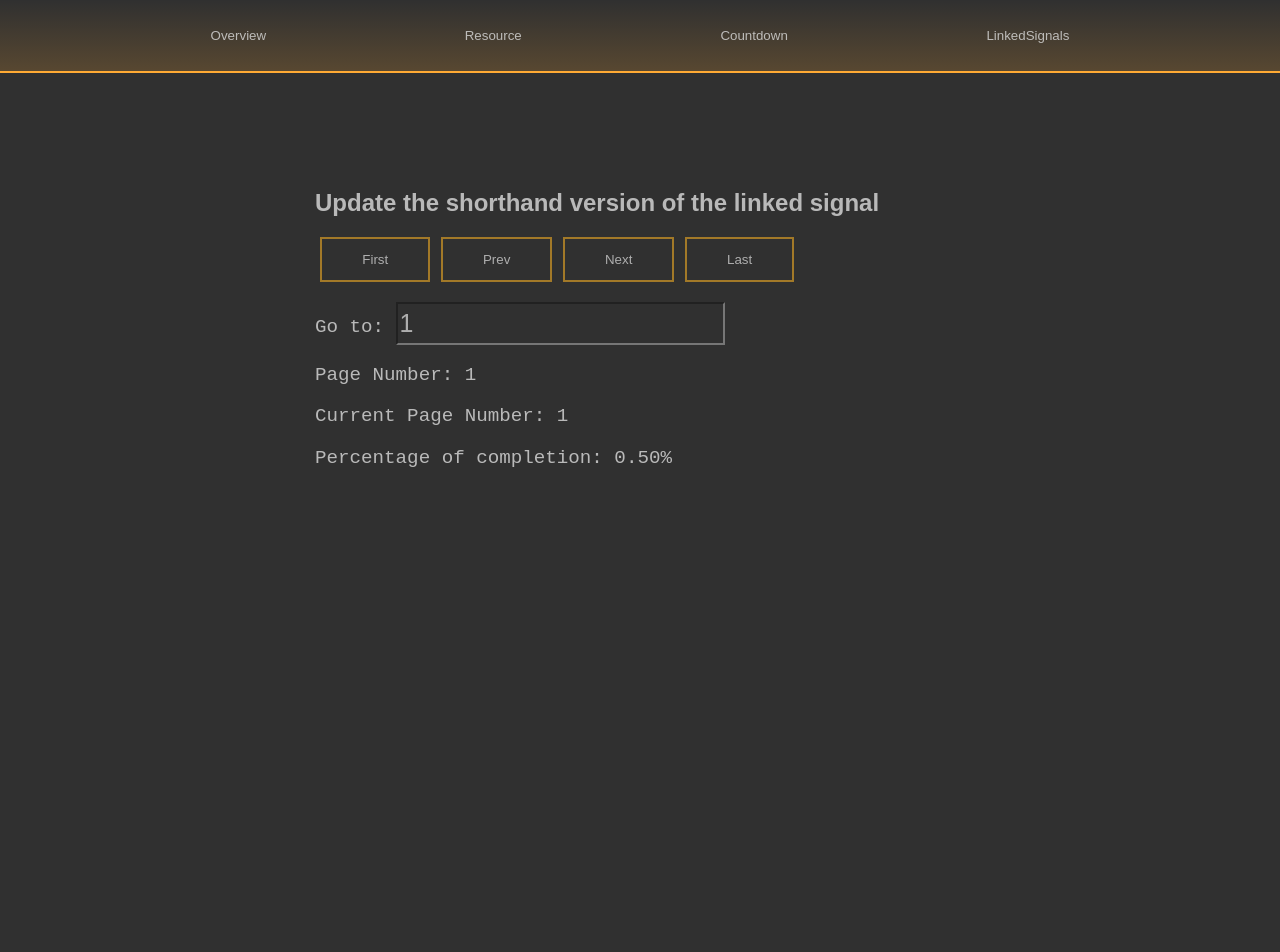
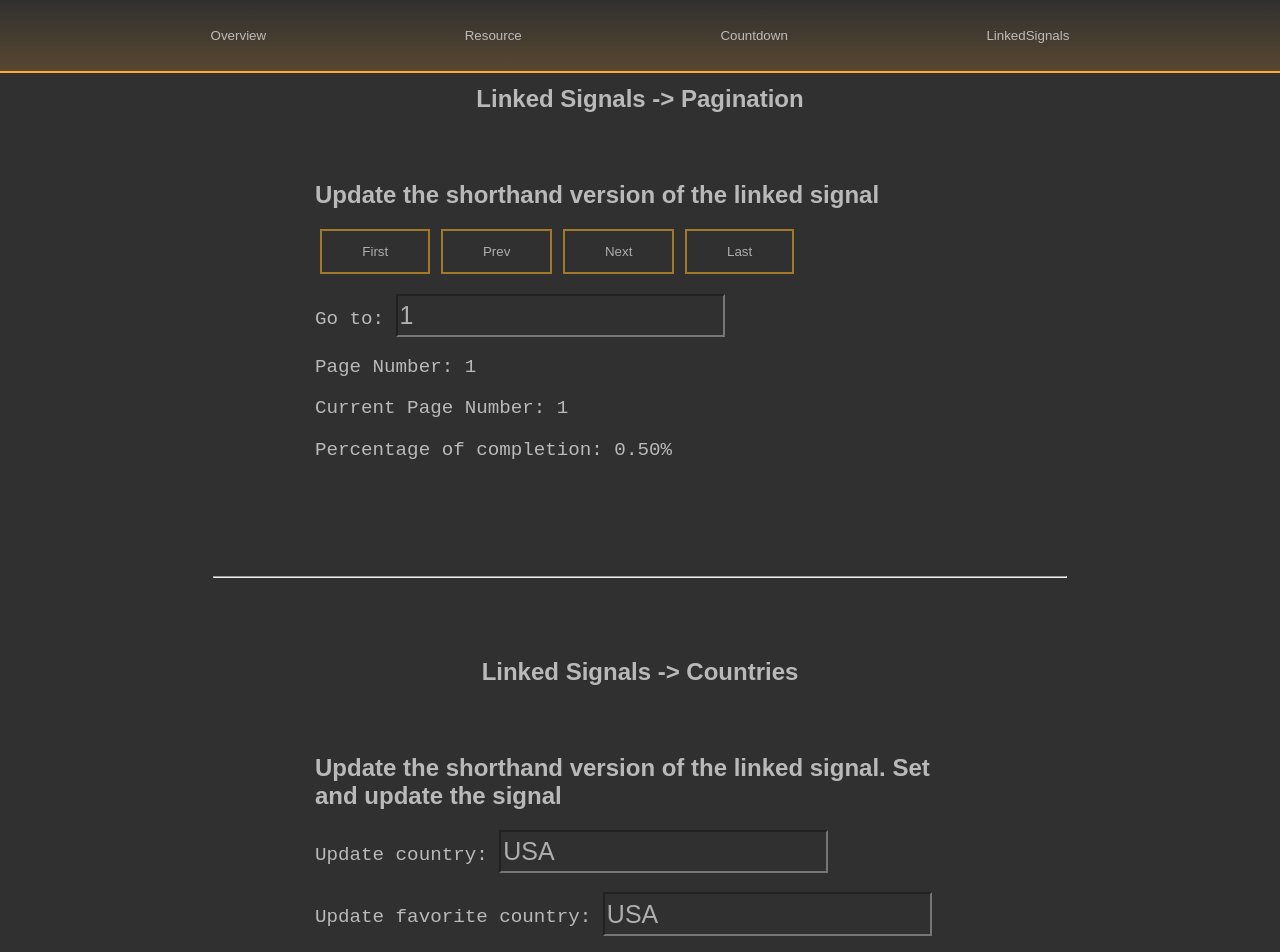
Before and after one commit to yohagos/ng-signals, an Angular app: page /linked in a window 1280 px wide. Shown: the top 952 px of the page. Before the commit the page ends 800 px from the top, so only its background shows below. Built offline with nearby package versions, Linux system fonts and the light colour scheme.

Commit message:
Linked signals country (#4)
* refactoring into seperate component

* refactoring to overview component for linkedsignals

* added linked signals for countries component

```diff
--- /dev/null
+++ b/src/app/linked-signals/linked-signals-countries/linked-signals-countries.ts
@@ -0,0 +1,65 @@
+import { Component, computed, linkedSignal, signal } from '@angular/core';
+import { FormsModule } from '@angular/forms';
+
+@Component({
+  selector: 'app-linked-signals-countries',
+  imports: [
+    FormsModule,
+  ],
+  template: `
+    <div class="linked-signals-countries-container">
+      <h2>Update the shorthand version of the linked signal. Set and update the signal</h2>
+    <p>Update country: <input [(ngModel)]="country" /></p>
+    <p>Update favorite country: <input [(ngModel)]="favoriteCountry" /></p>
+    <button (click)="country.set('United States of America')">Reset</button>
+    <button (click)="changeCountry()">Update source and linked signal</button>
+    <p>Country: {{ country() }}</p>
+    <p>Favorite Country: {{ favoriteCountry() }}</p>
+    <p>Reversed Country: {{ reversedFavoriteCountry() }}</p>
+    </div>
+  `,
+  styles: `
+    .linked-signals-countries-container {
+      width: 650px;
+      margin: 2em auto;
+      padding: 1em;
+      align-items: center;
+    }
+
+    button {
+      margin: auto 0.4em;
+      padding: 1em 3em;
+      border: 2px solid #e5a323a1;
+      color: #eeeeeea9;
+      background-color: transparent;
+    }
+
+    input {
+      background-color: transparent;
+      height: 1.5em;
+      color: #eeeeeea9;
+      font-size: 1.3em;
+    }
+
+    button:hover {
+      background-color: #e5a323a1;
+
+      transition: background-color 1.5s ease;
+    }
+
+    p {
+      font-size: 1.2em;
+    }
+  `
+})
+export class LinkedSignalsCountries {
+  country = signal('USA')
+  favoriteCountry = linkedSignal(() => this.country())
+
+  reversedFavoriteCountry = computed(() => this.favoriteCountry().split("").reverse().join())
+
+  changeCountry() {
+    this.country.set("Canada")
+    this.favoriteCountry.update((c) => c.toUpperCase())
+  }
+}
--- /dev/null
+++ b/src/app/linked-signals/linked-signals-pagination/linked-signals-pagination.ts
@@ -0,0 +1,81 @@
+import { CommonModule } from '@angular/common';
+import { Component, computed, linkedSignal, signal } from '@angular/core';
+import { FormsModule } from '@angular/forms';
+
+const LAST_PAGE = 200;
+
+@Component({
+  selector: 'app-linked-signals-pagination',
+  imports: [
+    CommonModule,
+    FormsModule,
+  ],
+  template: `
+    <div class="container">
+      <h2>Update the shorthand version of the linked signal</h2>
+    <div>
+      <button (click)="pageNumber.set(1)">First</button>
+      <button (click)="changePageNumber(-1)">Prev</button>
+      <button (click)="changePageNumber(1)">Next</button>
+      <button (click)="pageNumber.set(lastPage)">Last</button>
+      <p>Go to: <input type="number" [(ngModel)]="pageNumber" /></p>
+    </div>
+    <p>Page Number: {{ pageNumber() }}</p>
+    <p>Current Page Number: {{ currentPageNumber() }}</p>
+    <p>Percentage of completion: {{ precentageOfCompletion() }}</p>
+    </div>
+  `,
+  styles: `
+    .container {
+      width: 650px;
+      margin: 2em auto;
+      padding: 1em;
+      align-items: center;
+    }
+
+    button {
+      margin: auto 0.4em;
+      padding: 1em 3em;
+      border: 2px solid #e5a323a1;
+      color: #eeeeeea9;
+      background-color: transparent;
+    }
+
+    input {
+      background-color: transparent;
+      height: 1.5em;
+      color: #eeeeeea9;
+      font-size: 1.3em;
+    }
+
+    button:hover {
+      background-color: #e5a323a1;
+
+      transition: background-color 1.5s ease;
+    }
+
+    p {
+      font-size: 1.2em;
+    }
+  `
+})
+export class LinkedSignalsPagination {
+lastPage = LAST_PAGE
+  pageNumber = signal(1)
+
+  currentPageNumber = linkedSignal<number, number>({
+    source: this.pageNumber,
+    computation: (pageNumber, previous) => {
+      if (!previous) {
+        return pageNumber
+      }
+      return (pageNumber < 1 || pageNumber > LAST_PAGE) ? previous.value : pageNumber
+    }
+  })
+
+  precentageOfCompletion = computed(() => `${((this.currentPageNumber() * 1.0) * 100 / LAST_PAGE).toFixed(2)}%`)
+
+  changePageNumber(offset: number) {
+    this.pageNumber.update((val) => Math.max(1, Math.min(LAST_PAGE, val + offset)))
+  }
+}
--- a/src/app/linked-signals/linked-signals.ts
+++ b/src/app/linked-signals/linked-signals.ts
@@ -1,81 +1,45 @@
 import { CommonModule } from '@angular/common';
-import { Component, computed, linkedSignal, signal } from '@angular/core';
+import { Component } from '@angular/core';
 import { FormsModule } from '@angular/forms';
+import { LinkedSignalsPagination } from "./linked-signals-pagination/linked-signals-pagination";
+import { LinkedSignalsCountries } from "./linked-signals-countries/linked-signals-countries";
 
-const LAST_PAGE = 200;
 
 @Component({
   selector: 'app-linked-signals',
   imports: [
     CommonModule,
     FormsModule,
-  ],
+    LinkedSignalsPagination,
+    LinkedSignalsCountries
+],
   template: `
-    <div class="container">
-      <h2>Update the shorthand version of the linked signal</h2>
-    <div>
-      <button (click)="pageNumber.set(1)">First</button>
-      <button (click)="changePageNumber(-1)">Prev</button>
-      <button (click)="changePageNumber(1)">Next</button>
-      <button (click)="pageNumber.set(lastPage)">Last</button>
-      <p>Go to: <input type="number" [(ngModel)]="pageNumber" /></p>
+    <h2>Linked Signals -> Pagination</h2>
+    <app-linked-signals-pagination></app-linked-signals-pagination>
+    <div class="separation">
+      <hr>
     </div>
-    <p>Page Number: {{ pageNumber() }}</p>
-    <p>Current Page Number: {{ currentPageNumber() }}</p>
-    <p>Percentage of completion: {{ precentageOfCompletion() }}</p>
-    </div>
+    <h2>Linked Signals -> Countries</h2>
+    <app-linked-signals-countries></app-linked-signals-countries>
   `,
   styles: `
-    .container {
-      width: 650px;
-      margin: 5em auto;
-      padding: 1em;
-      align-items: center;
+    .separation {
+      margin: 3em auto;
+      padding: 2em;
     }
 
-    button {
-      margin: auto 0.4em;
-      padding: 1em 3em;
-      border: 2px solid #e5a323a1;
-      color: #eeeeeea9;
-      background-color: transparent;
+    h2 {
+      margin: 0.5em auto;
+      display: flex;
+      justify-content: center;
     }
 
-    input {
-      background-color: transparent;
-      height: 1.5em;
-      color: #eeeeeea9;
-      font-size: 1.3em;
-    }
-
-    button:hover {
-      background-color: #e5a323a1;
-
-      transition: background-color 1.5s ease;
-    }
-
-    p {
-      font-size: 1.2em;
+    hr {
+      width: 70%;
+      margin: auto;
     }
   `
 })
 export class LinkedSignals {
-  lastPage = LAST_PAGE
-  pageNumber = signal(1)
 
-  currentPageNumber = linkedSignal<number, number>({
-    source: this.pageNumber,
-    computation: (pageNumber, previous) => {
-      if (!previous) {
-        return pageNumber
-      }
-      return (pageNumber < 1 || pageNumber > LAST_PAGE) ? previous.value : pageNumber
-    }
-  })
-
-  precentageOfCompletion = computed(() => `${((this.currentPageNumber() * 1.0) * 100 / LAST_PAGE).toFixed(2)}%`)
-
-  changePageNumber(offset: number) {
-    this.pageNumber.update((val) => Math.max(1, Math.min(LAST_PAGE, val + offset)))
-  }
 }
```
